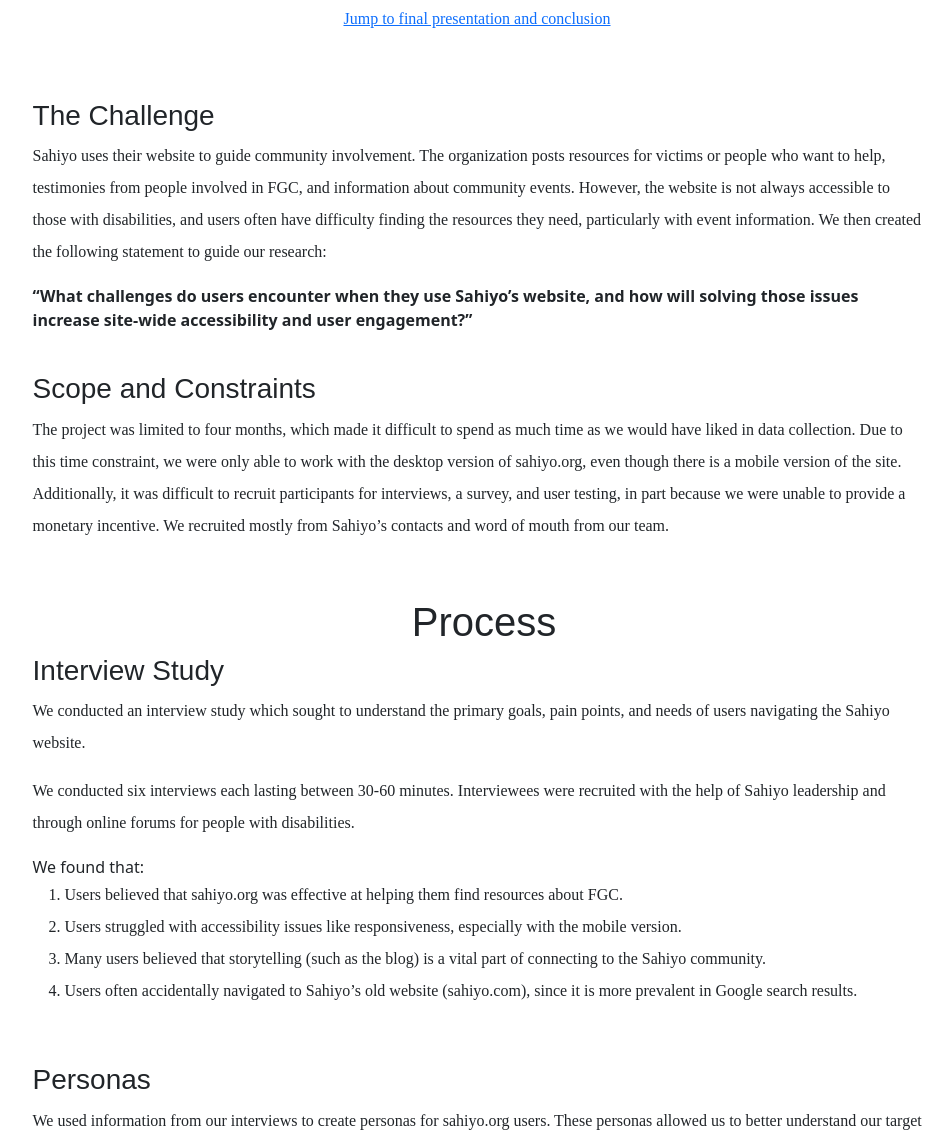
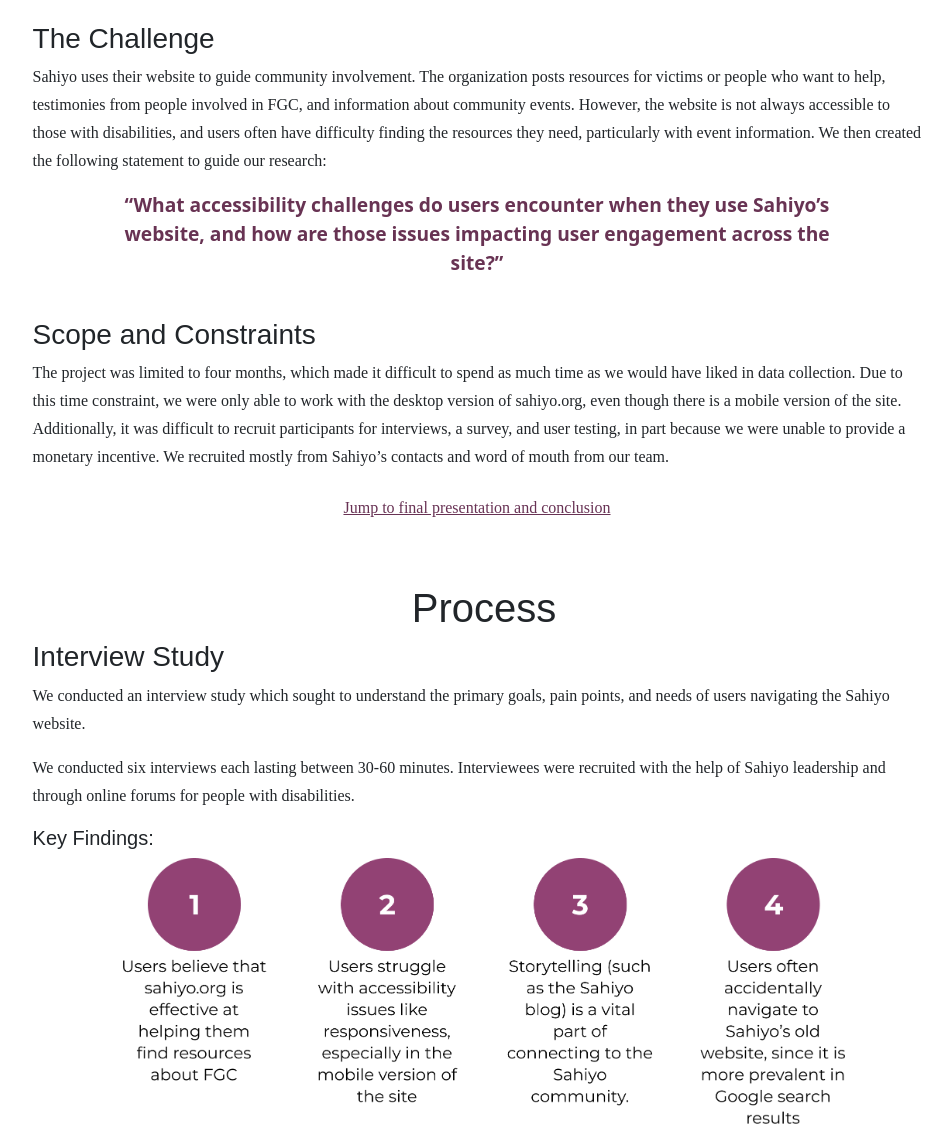
Before and after one commit to kathleencurran2021/kathleencurran-portfolio, a plain HTML site: page sahiyo-project.html in a window 1280 px wide. Shown: the part 700-1830 px from the top of the page, without its empty margins (163-1115 px from the left). Drawn offline with nearby package versions, Linux system fonts and the light colour scheme.

Commit message:
added visual to sahiyo

```diff
--- a/huddle.css
+++ b/huddle.css
@@ -53,6 +53,8 @@
   grid-template-columns: 1fr 1fr 1fr;
   grid-column-gap: 0.4rem;
   width: 100%;
+  justify-items: center;
+  margin: auto;
 }
 
 .huddle-testing {
--- a/navbar.css
+++ b/navbar.css
@@ -11,11 +11,12 @@
 
 .navbar {
   border-bottom: solid 3px #f8f9fa;
+  height: 6rem;
 }
 
 .navbar-nav li a {
   font-family: "Montserrat", sans-serif;
-  font-size: 1.2rem;
+  font-size: 1.4rem;
   font-weight: 450;
   color: #683254;
 }
--- a/portfolio.css
+++ b/portfolio.css
@@ -7,6 +7,17 @@
   margin: 0;
   line-height: 200%;
   /* background-color: #fffbff; */
+}
+
+a {
+  color: #683254 !important;
+  font-family: "Merriweather", serif;
+  font-weight: 500;
+}
+
+a:hover {
+  color: #4d243d !important;
+  font-weight: 700;
 }
 
 h1,
@@ -23,7 +34,7 @@
 li {
   font-family: "Merriweather", serif;
   font-weight: 300;
-  line-height: 200%;
+  line-height: 175%;
 }
 
 b {
--- a/sahiyo-project.html
+++ b/sahiyo-project.html
@@ -90,10 +90,7 @@
           empower communities to end FGC and
           create social change through education and community involvement on
           their website, sahiyo.org.
-          <span class="link-container">
-            <a href="#final-presentation" class="jump-link">Jump to final
-              presentation and conclusion </a>
-          </span>
+
         </p>
       </section>
 
@@ -107,9 +104,10 @@
           disabilities, and users often have difficulty
           finding the resources they need, particularly with event information.
           We then created the following statement to guide our research:</p>
-        <span class="challenge-statement"><b>“What challenges do users encounter
-            when they use Sahiyo’s website, and how will solving those issues
-            increase site-wide accessibility and user engagement?”</b></span>
+        <span class="challenge-statement">“What accessibility challenges do
+          users encounter
+          when they use Sahiyo’s website, and how are those issues
+          impacting user engagement across the site?”</span>
       </section>
 
       <section class="scope-constraints">
@@ -125,6 +123,11 @@
           because we were unable to provide a monetary incentive. We recruited
           mostly from Sahiyo’s contacts and word of
           mouth from our team.</p>
+
+        <span class="link-container">
+          <a href="#final-presentation" class="jump-link">Jump to final
+            presentation and conclusion </a>
+        </span>
       </section>
 
       <div id="sahiyo-process" class="project-process">
@@ -140,8 +143,13 @@
             help of Sahiyo leadership and through
             online forums
             for people with disabilities.</p>
-          <span>We found that:</span>
-          <ol>
+          <h5>Key Findings:</h5>
+          <div id="interview-findings">
+            <img src="images/sahiyo imgs/interview-findings.png"
+              id="interview-findings-img">
+
+          </div>
+          <!-- <ol>
             <li>Users believed that sahiyo.org was effective at helping them
               find resources about FGC.</li>
             <li>Users struggled with accessibility issues like responsiveness,
@@ -152,7 +160,7 @@
             <li>Users often accidentally navigated to Sahiyo’s old website
               (sahiyo.com), since it is more prevalent in
               Google search results.</li>
-          </ol>
+          </ol> -->
         </section>
 
         <section class="sahiyo-personas">
--- a/sahiyo.css
+++ b/sahiyo.css
@@ -1,4 +1,25 @@
 /* Sahiyo specific CSS */
+
+.challenge-statement {
+  width: 80%;
+  display: block;
+  margin: auto;
+  font-weight: 700;
+  color: #683353;
+  font-size: 1.2rem;
+  text-align: center;
+}
+
+#interview-findings {
+  display: flex;
+
+}
+
+#interview-findings-img {
+  width: 80%;
+  margin: auto;
+}
+
 .sahiyo-personas {
   grid-row: 2;
   grid-column: 1/3;
```
Also changed, not shown: huddle.html (+0 -1 lines), images/sahiyo imgs/interview-findings.png (added).
